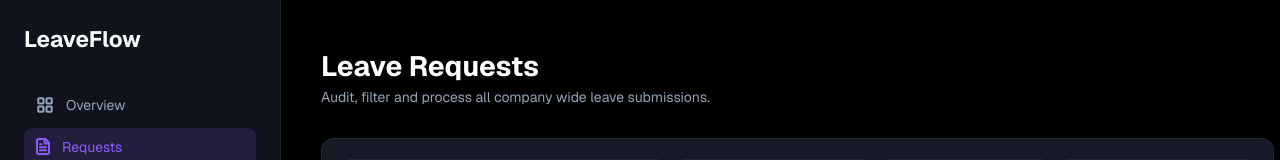
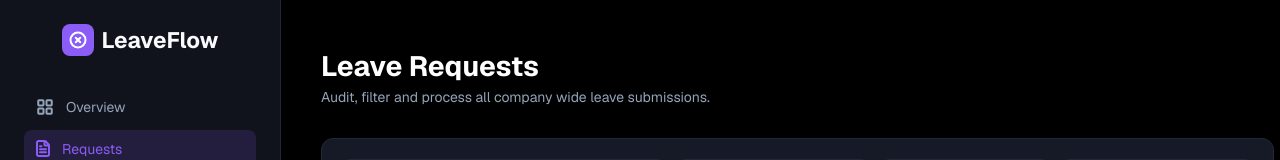
Before and after one commit to aswinvijayan-vonnue/Leave-Management, a React (Vite) app in the folder Frontend/: page /details in a window 1280 px wide. Shown: the top 160 px of the page. Built offline with nearby package versions, Linux system fonts and the light colour scheme; no server answers.

Commit message:
feat:added logo icon

```diff
--- /dev/null
+++ b/Frontend/src/assets/vectors/logo.tsx
@@ -0,0 +1,20 @@
+const Logo = () => {
+  return (
+      <svg
+        width="18"
+        height="18"
+        viewBox="0 0 18 18"
+        fill="none"
+        xmlns="http://www.w3.org/2000/svg"
+      >
+        <path
+          d="M11.2502 6.74982L6.74982 11.2502M6.74982 6.74982L11.2502 11.2502M16.5006 9C16.5006 13.1425 13.1425 16.5006 9 16.5006C4.85753 16.5006 1.4994 13.1425 1.4994 9C1.4994 4.85754 4.85753 1.4994 9 1.4994C13.1425 1.4994 16.5006 4.85754 16.5006 9Z"
+          stroke="white"
+          stroke-width="2"
+          stroke-linecap="round"
+        />
+      </svg>
+  );
+};
+
+export default Logo;
--- a/Frontend/src/components/header.module.css
+++ b/Frontend/src/components/header.module.css
@@ -44,3 +44,13 @@ header {
   color: var(--white);
   font-weight: var(--font-bold);
 }
+
+.logoContainer{
+  display: flex;
+  justify-content: center;
+  align-items: center;
+  width: 32px;
+  height: 32px;
+  background-color: var(--violet);
+  border-radius: 8px;
+}
--- a/Frontend/src/components/header.tsx
+++ b/Frontend/src/components/header.tsx
@@ -1,11 +1,21 @@
 import styles from "./header.module.css";
 import { useNavigate } from "react-router-dom";
+import LogoIcon from "./logoIcon";
 
 const Header = () => {
   const navigate = useNavigate();
   return (
     <div className={styles.headerSession}>
-      <h1 className={styles.projectHeader}>LeaveFlow</h1>
+      <div
+        style={{
+          display: "flex",
+          justifyContent: "center",
+          alignItems: "center",
+          gap: "8px",
+        }}
+      >
+        <LogoIcon /> <h1 className={styles.projectHeader}>LeaveFlow</h1>
+      </div>
       <div className={styles.profileSession}>
         <div
           className={styles.profileContainer}
--- /dev/null
+++ b/Frontend/src/components/logoIcon.tsx
@@ -0,0 +1,12 @@
+import styles from './header.module.css'
+import Logo from "../assets/vectors/logo";
+
+const LogoIcon = () => {
+  return (
+    <div className={styles.logoContainer}>
+      <Logo />
+    </div>
+  );
+};
+
+export default LogoIcon;
--- a/Frontend/src/manager/component/sidebar.tsx
+++ b/Frontend/src/manager/component/sidebar.tsx
@@ -2,13 +2,25 @@ import { NavLink, useNavigate } from "react-router-dom";
 import styles from "./sidebar.module.css";
 import Grid from "../../assets/vectors/grid";
 import File from "../../assets/vectors/file";
+import LogoIcon from "../../components/logoIcon";
 
 const Sidebar = () => {
   const navigate = useNavigate();
   return (
     <div className={styles.sideBarComponent}>
       <div className={styles.top}>
-        <h2>LeaveFlow</h2>
+        <div
+          style={{
+            display: "flex",
+            justifyContent: "center",
+            alignItems: "center",
+            gap: "8px",
+          }}
+        >
+          {" "}
+          <LogoIcon />
+          <h2>LeaveFlow</h2>
+        </div>
         <div className={styles.menu}>
           <div className={styles.itemContent}>
             <NavLink
--- a/Frontend/src/pages/login.tsx
+++ b/Frontend/src/pages/login.tsx
@@ -1,4 +1,5 @@
 import styles from "./login.module.css";
+import LogoIcon from "../components/logoIcon";
 import { useState } from "react";
 import { useNavigate } from "react-router-dom";
 import { Eye, EyeOff } from "lucide-react";
@@ -34,7 +35,17 @@ const Login = () => {
     <div className={styles.loginPage}>
       <div className={styles.loginDiv}>
         <div className={styles.loginHeaderDiv}>
-          <h2>LeaveFlow</h2>
+          <div
+            style={{
+              display: "flex",
+              justifyContent: "center",
+              alignItems: "center",
+              gap: "8px",
+            }}
+          >
+            <LogoIcon />
+            <h2>LeaveFlow</h2>
+          </div>
           <h3>Welcome back</h3>
           <p>Please enter your credentials to access your account</p>
         </div>
```
